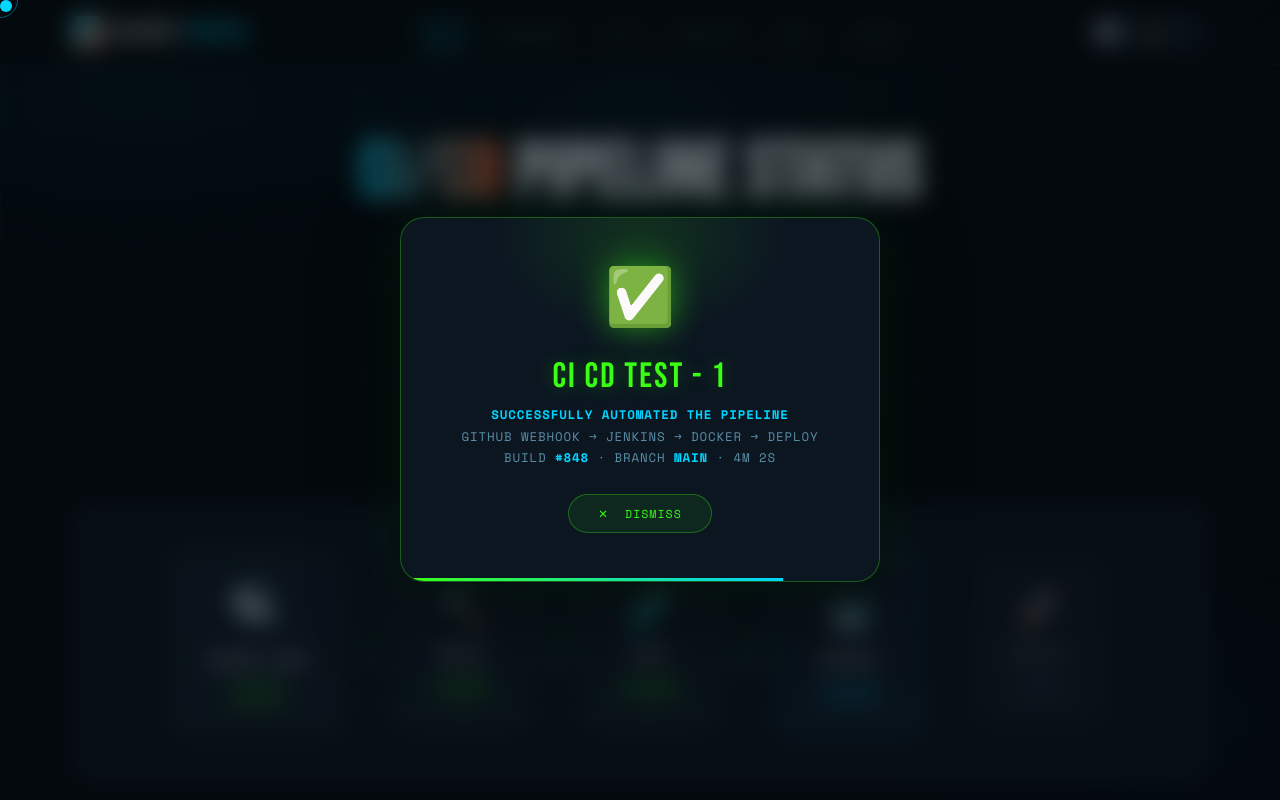
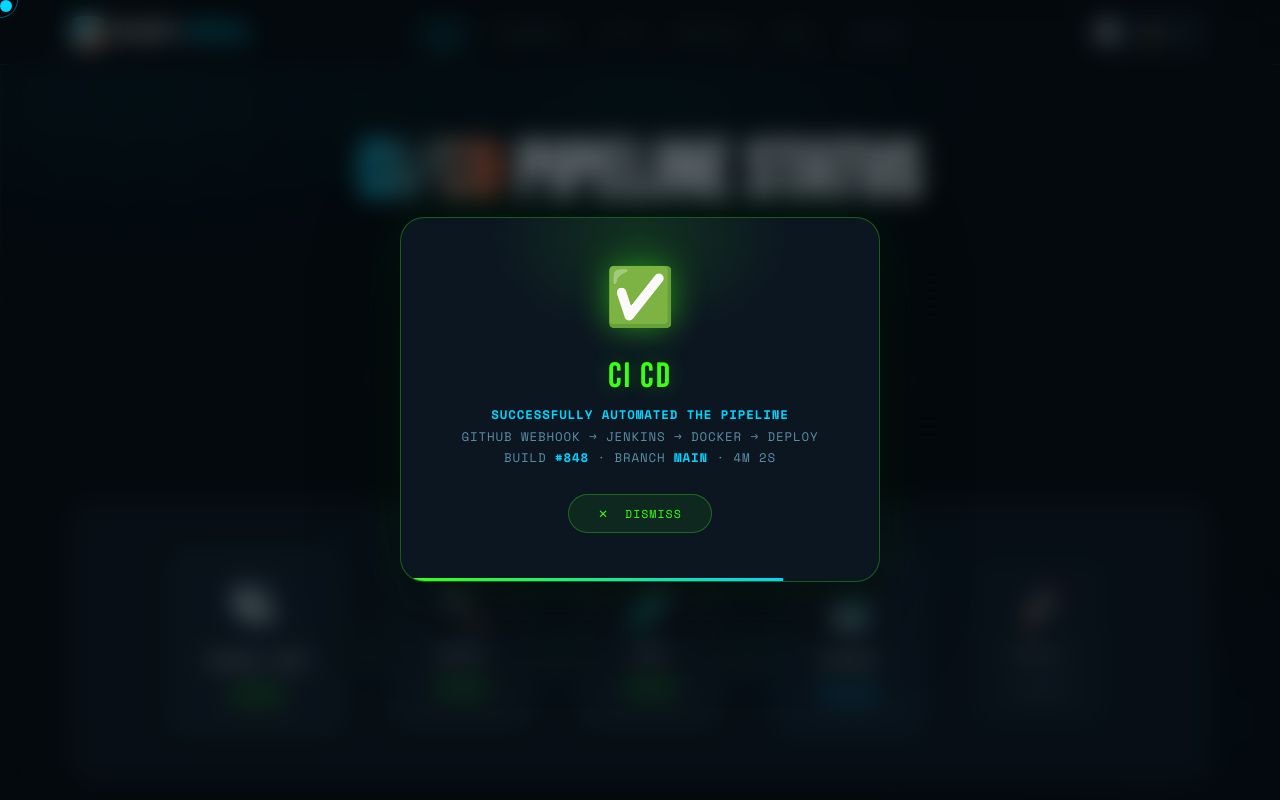
Before and after one commit to VickyTerm/Devops-Website, a website: page public/pages/cicd.html in a window 1280 px wide. Shown: the top 800 px of the page. Drawn offline with nearby package versions, Linux system fonts and the light colour scheme.

Commit message:
Updated the cicd.html

```diff
--- a/public/pages/cicd.html
+++ b/public/pages/cicd.html
@@ -1845,7 +1845,7 @@
     <div class="success-popup" id="successPopup">
       <div class="popup-glow"></div>
       <div class="popup-icon">✅</div>
-      <div class="popup-title">CI CD test - 1</div>
+      <div class="popup-title">CI CD</div>
       <div class="popup-msg">
         <strong>Successfully automated The Pipeline </strong><br>
         GitHub Webhook → Jenkins → Docker → Deploy<br>
```
